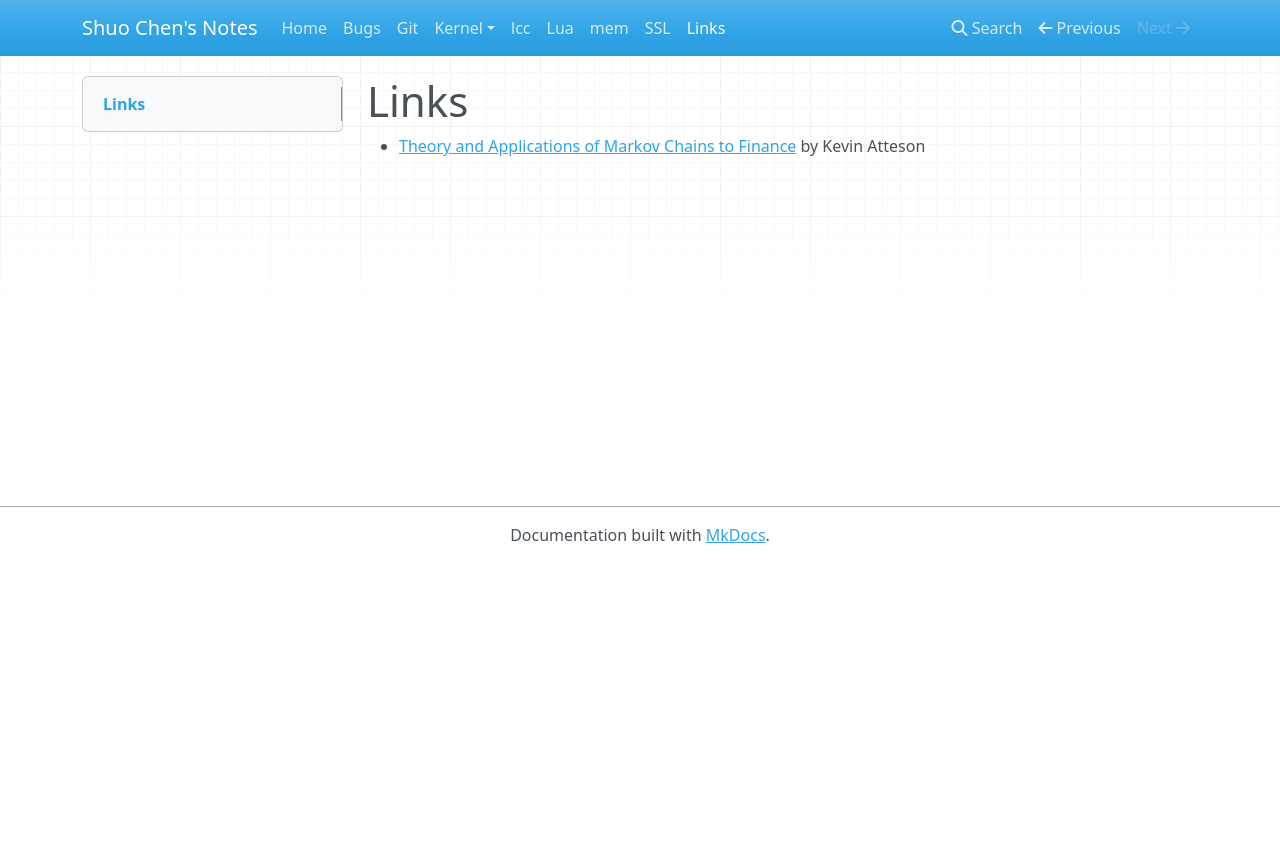
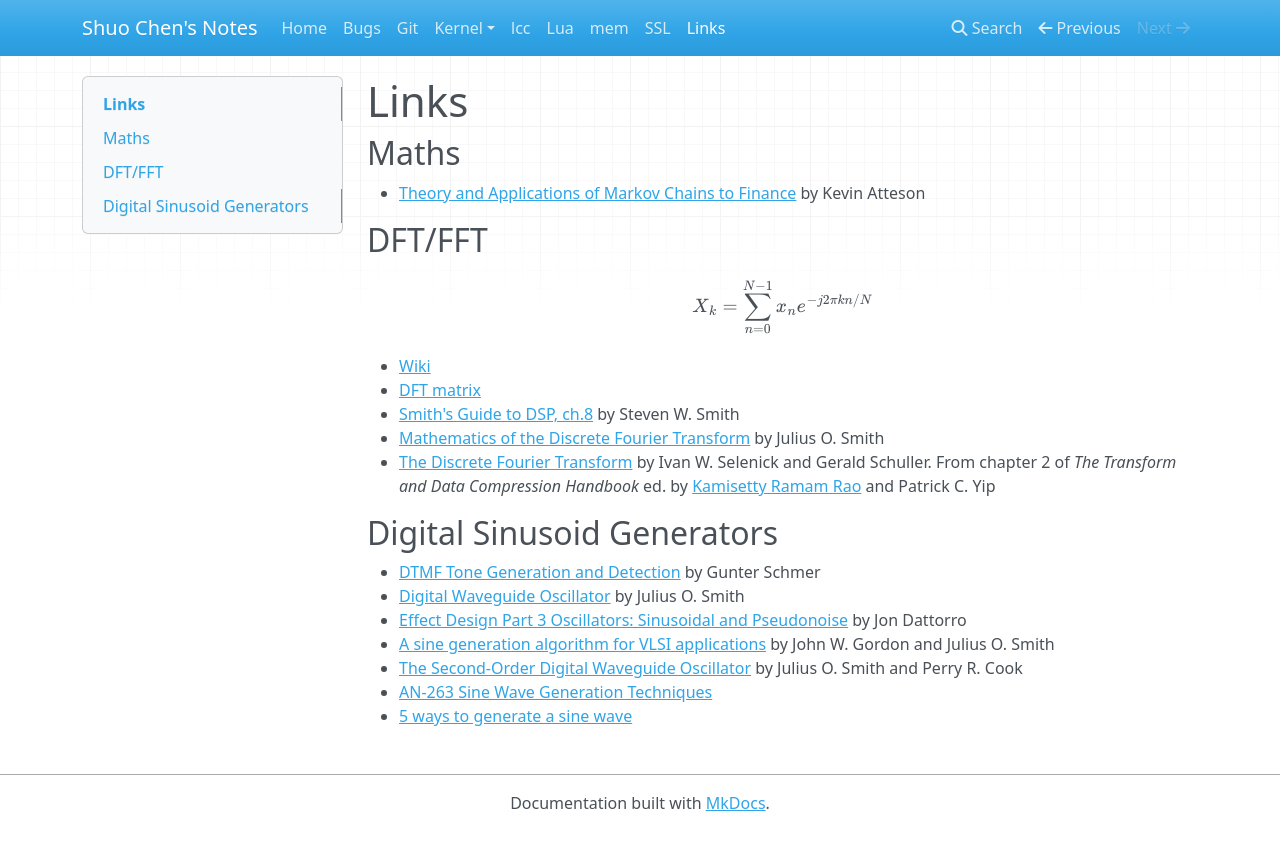
Before and after one commit to chenshuo/notes, an MkDocs documentation site: the page built from docs/links.md, in a window 1280 px wide. Shown: the top 850 px of the page. Built offline with MkDocs 1.6.1, drawn with Linux system fonts in a browser that asks for light colours; nearby versions of some CDN libraries; formulas are drawn with MathJax 3; old or Windows-style settings are respelled for this version of MkDocs.

Commit message:
add more links.
$ sudo pip3 install python-markdown-math

https://stackoverflow.com/questions/27882261/mkdocs-and-mathjax

```diff
--- a/docs/links.md
+++ b/docs/links.md
@@ -1,3 +1,26 @@
 # Links
 
+## Maths
+
 * [Theory and Applications of Markov Chains to Finance](http://www.atteson.com/Markov/) by Kevin Atteson
+
+## DFT/FFT
+
+$$ X_k = \sum_{n=0}^{N-1} x_n e^{-j 2 \pi k n / N} $$
+
+* [Wiki](https://en.wikipedia.org/wiki/Discrete_Fourier_transform)
+* [DFT matrix](https://en.wikipedia.org/wiki/DFT_matrix)
+* [Smith's Guide to DSP, ch.8](http://www.dspguide.com/ch8/1.htm) by Steven W. Smith
+* [Mathematics of the Discrete Fourier Transform](http://ccrma.stanford.edu/~jos/mdft/) by Julius O. Smith
+* [The Discrete Fourier Transform](http://dsp-book.narod.ru/TDCH/CH-02.PDF) by Ivan W. Selenick and Gerald Schuller.  From chapter 2 of _The Transform and Data Compression Handbook_ ed. by [Kamisetty Ramam Rao](https://en.wikipedia.org/wiki/K._R._Rao) and Patrick C. Yip
+
+
+## Digital Sinusoid Generators
+
+* [DTMF Tone Generation and Detection](http://www.ti.com/lit/an/spra096a/spra096a.pdf) by Gunter Schmer
+* [Digital Waveguide Oscillator](https://ccrma.stanford.edu/~jos/pasp/Digital_Waveguide_Oscillator.html) by Julius O. Smith
+* [Effect Design Part 3 Oscillators: Sinusoidal and Pseudonoise](https://ccrma.stanford.edu/~dattorro/EffectDesignPart3.pdf) by Jon Dattorro
+* [A sine generation algorithm for VLSI applications](https://ccrma.stanford.edu/~jos/pdf/GordonAndSmith86.pdf) by John W. Gordon and Julius O. Smith
+* [The Second-Order Digital Waveguide Oscillator](https://ccrma.stanford.edu/~jos/wgo/wgo.pdf) by Julius O. Smith and Perry R. Cook
+* [AN-263 Sine Wave Generation Techniques](http://www.ti.com/lit/an/snoa665c/snoa665c.pdf)
+* [5 ways to generate a sine wave](https://www.analogictips.com/sine-wave-generation/)
--- a/mkdocs.yml
+++ b/mkdocs.yml
@@ -1,5 +1,9 @@
 site_name: Shuo Chen's Notes
 # theme: readthedocs
+extra_javascript:
+  - https://cdnjs.cloudflare.com/ajax/libs/mathjax/2.7.4/MathJax.js?config=TeX-AMS_HTML
+markdown_extensions:
+  - mdx_math
 pages:
   - Home: index.md
   - Bugs: bugs.md
```
